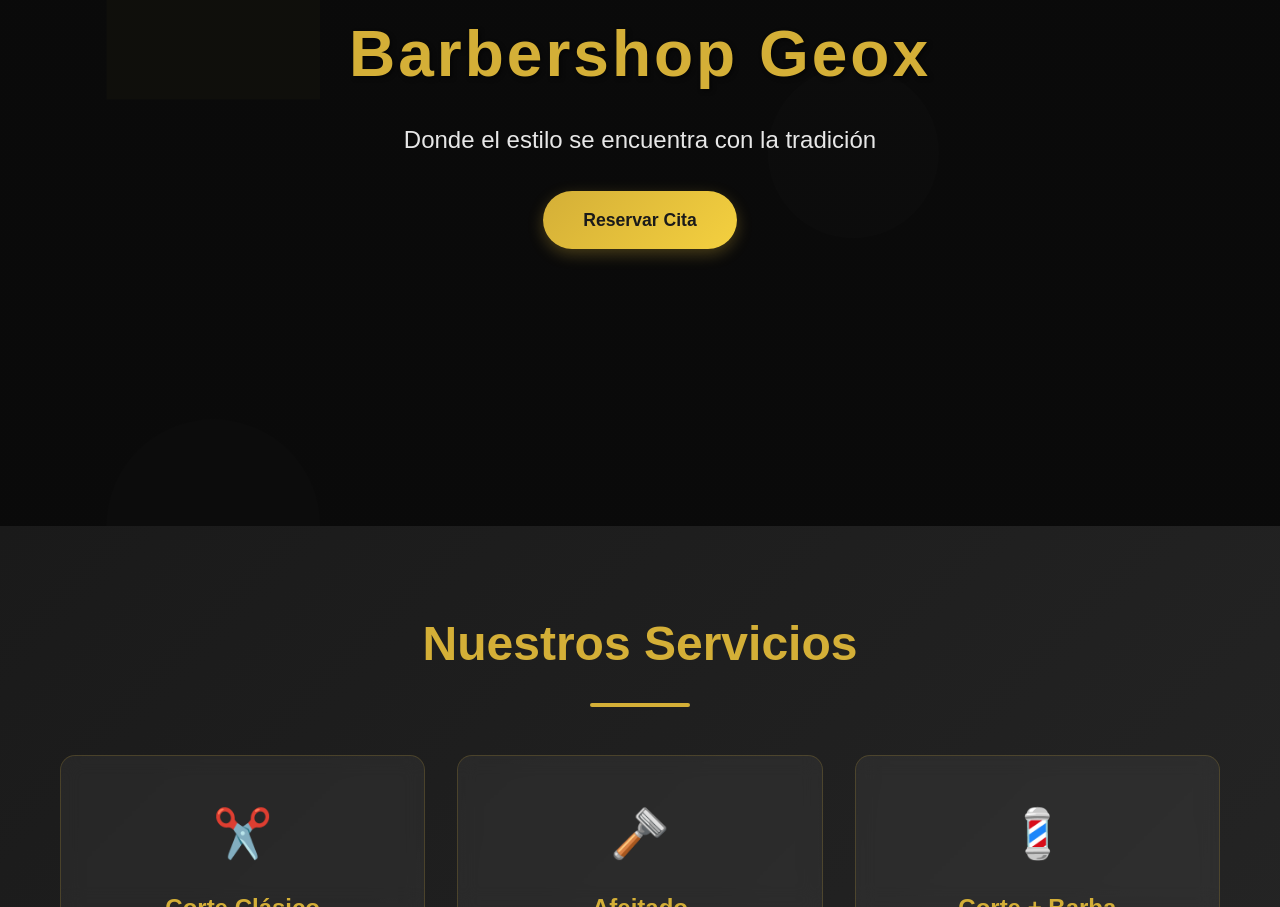
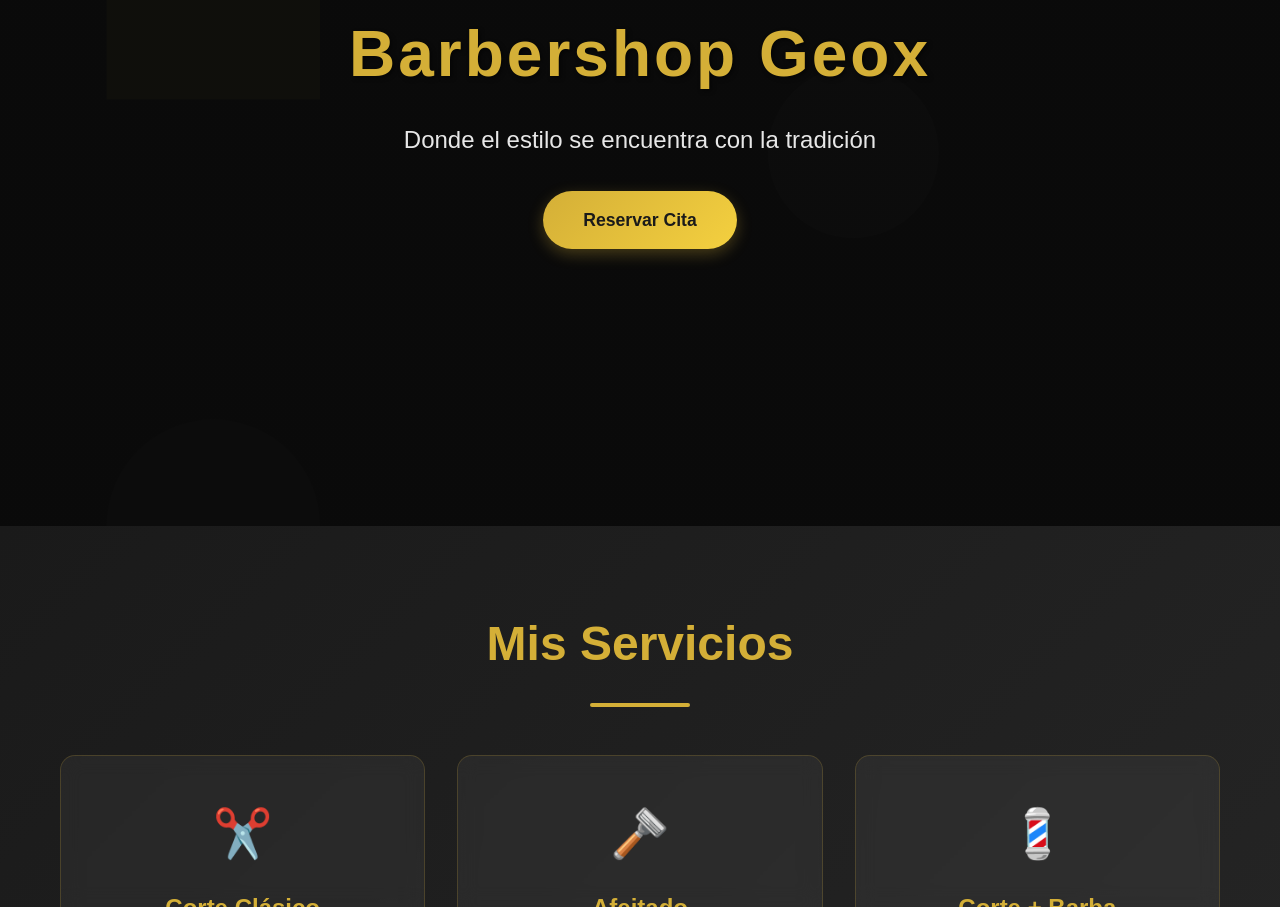
Before and after one commit to Danielprohckerman/BARBERIA-GEOX, a plain HTML site: page index.html in a window 1280 px wide. Shown: the part 274-1181 px from the top of the page. Drawn offline with Linux system fonts and the light colour scheme.

Commit message:
Update index.html

```diff
--- a/index.html
+++ b/index.html
@@ -349,7 +349,7 @@
 
     <section id="servicios" class="section-dark">
         <div class="container">
-            <h2>Nuestros Servicios</h2>
+            <h2>Mis Servicios</h2>
             <div class="services-grid">
                 <div class="service-card">
                     <div class="service-icon">✂️</div>
```
